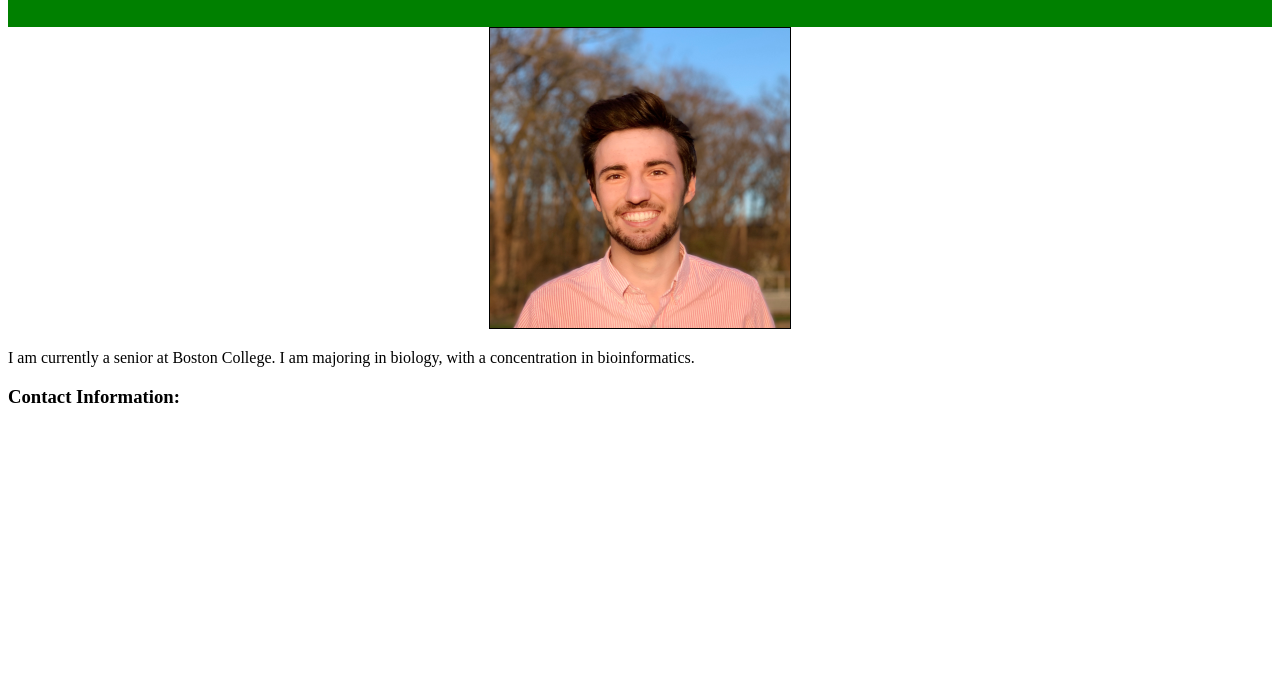
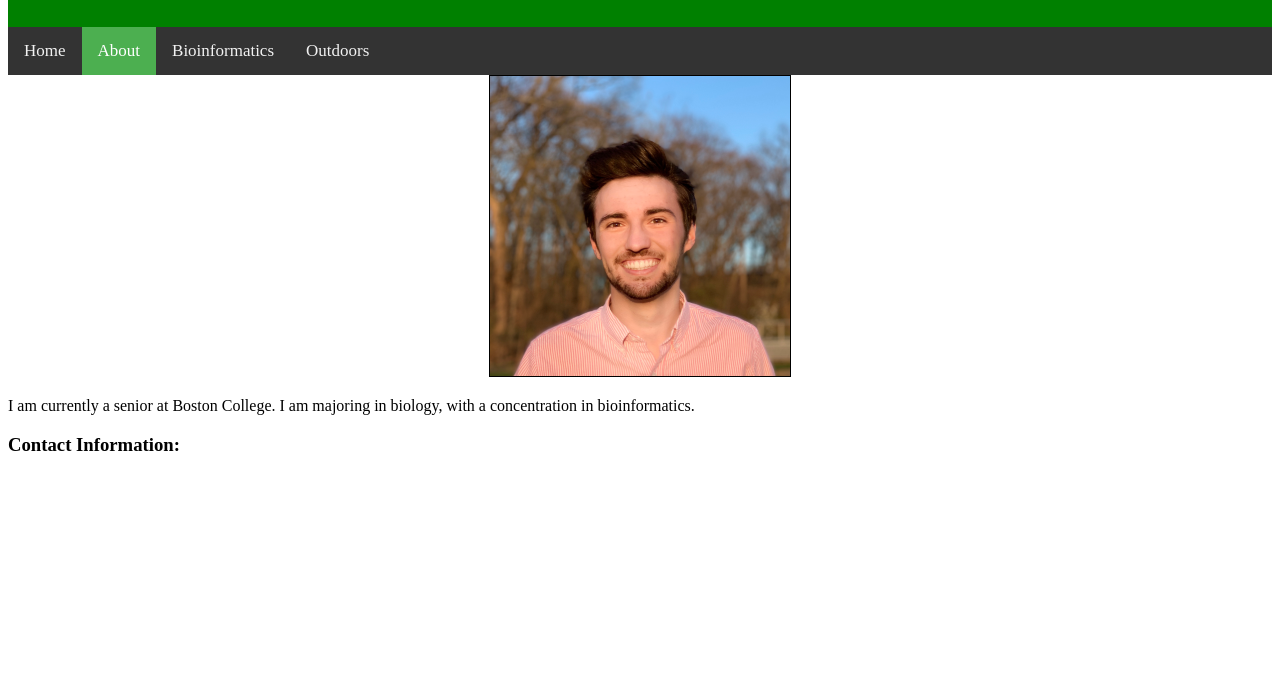
Before and after one commit to taprati/taprati.github.io, a plain HTML site: page html/about.html in a window 1280 px wide. Shown: the part 101-800 px from the top of the page. Drawn offline with Linux system fonts and the light colour scheme; files that its build step writes are made by us from their sources.

Commit message:
added more to nav bar

```diff
--- a/html/about.html
+++ b/html/about.html
@@ -1,13 +1,20 @@
 <!DOCTYPE html>
 <html>
-
 <head>
 	<title> About Me</title>
+	<link rel="stylesheet" href="css/style.css">
 </head>
 
 <body>
 <div style="background-color:green;color:white;padding:20px;">
     <h1> About Me </h1>
+</div>
+
+<div class="topnav">
+  <a href="../index.html">Home</a>
+  <a class="active" href="about.html">About</a>
+  <a href="html/bioinformatics.html">Bioinformatics</a>
+  <a href="html/outdoors.html">Outdoors</a>
 </div>
 
 <center>
```
